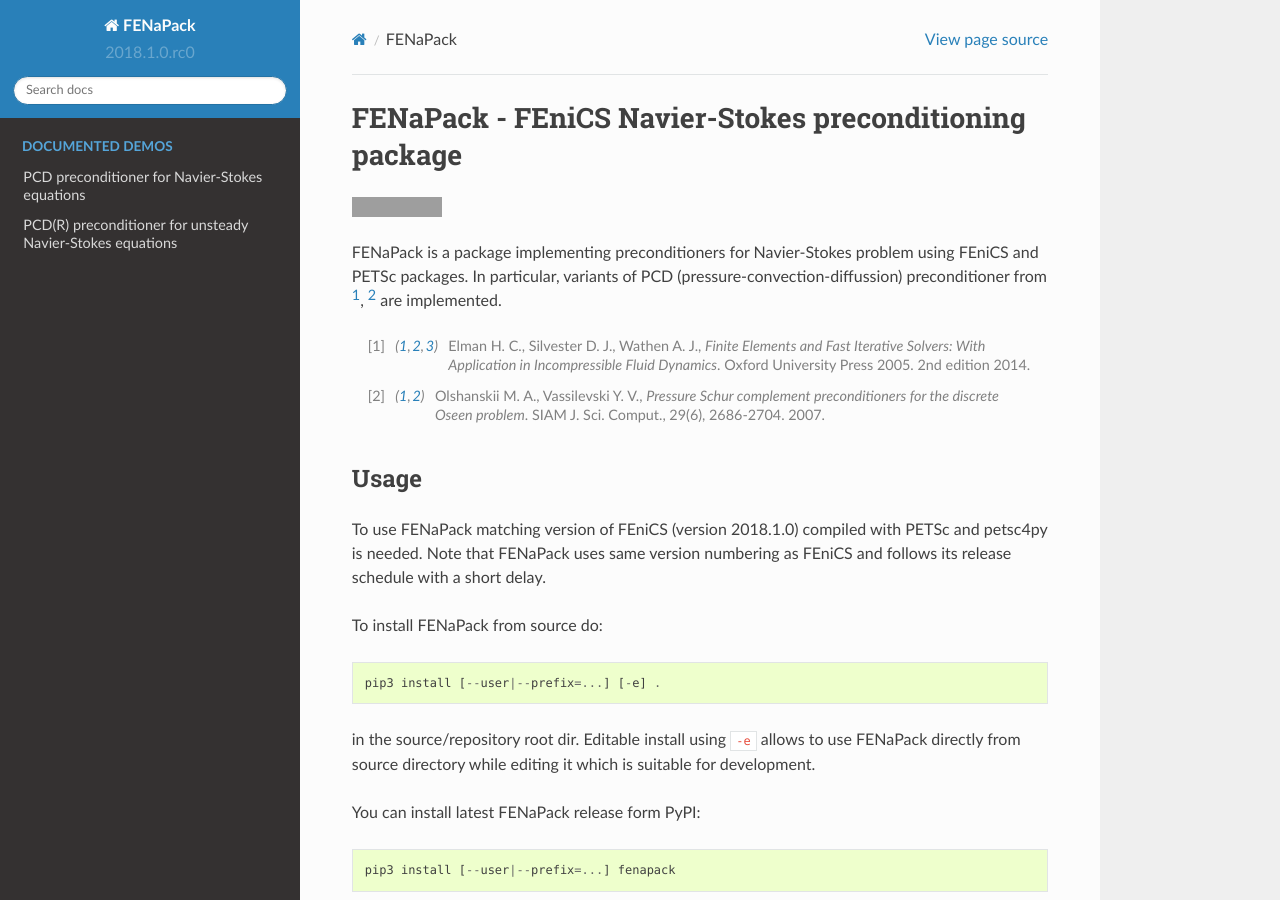
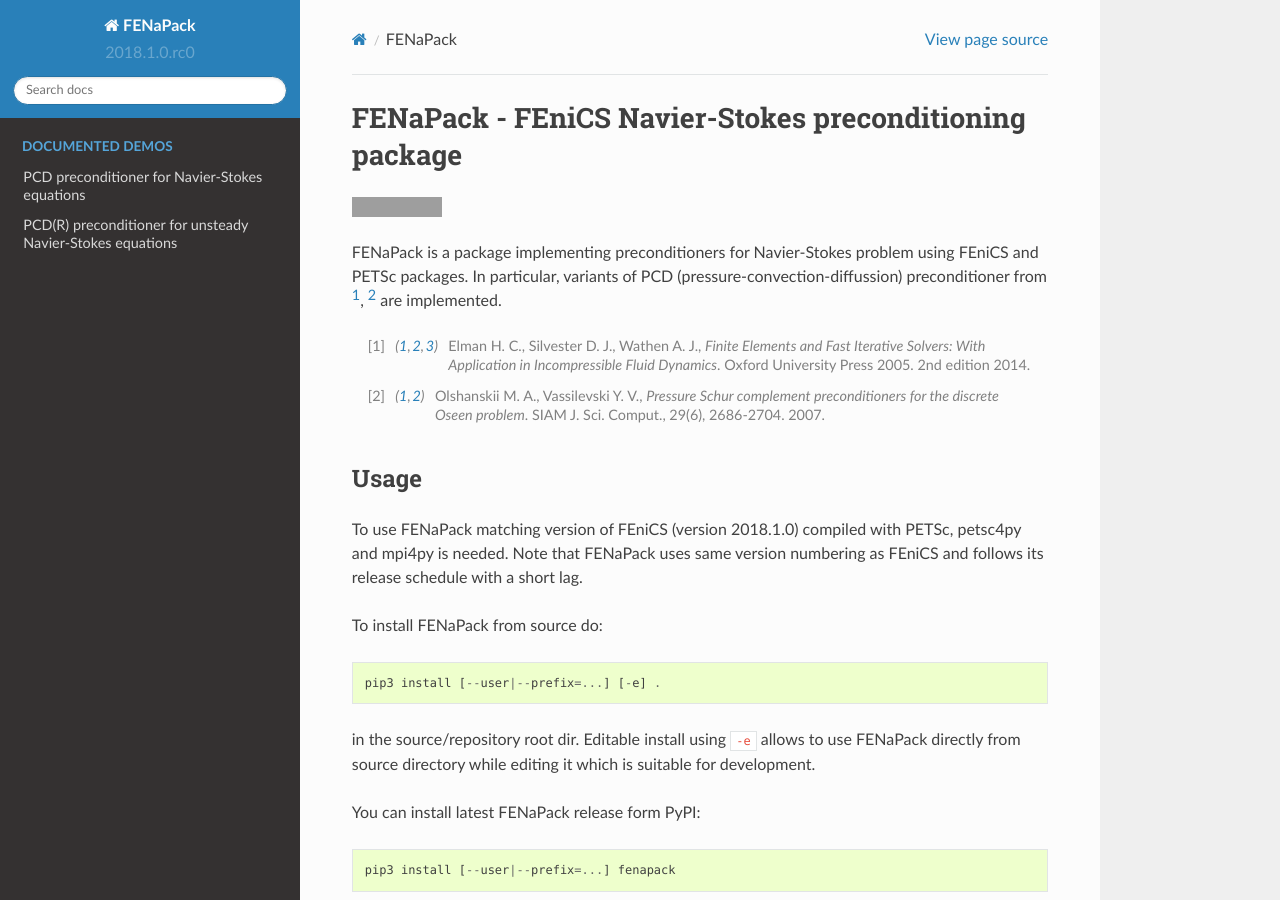
Before and after one commit to blechta/fenapack, a Sphinx documentation site: the page built from doc/source/index.rst, in a window 1280 px wide and 900 px high. Built offline with Sphinx 7.4.7 and the Read the Docs theme 2.0.0, drawn with Linux system fonts in a browser that asks for light colours; pages that are not in the unit, such as notebooks, are missing from menus; grey boxes are pictures that could not be loaded.

```diff
--- a/README.rst
+++ b/README.rst
@@ -24,9 +24,9 @@ Usage
 =====
 
 To use FENaPack matching version of FEniCS (version 2018.1.0)
-compiled with PETSc and petsc4py is needed. Note that FENaPack
-uses same version numbering as FEniCS and follows its release
-schedule with a short delay.
+compiled with PETSc, petsc4py and mpi4py is needed. Note that
+FENaPack uses same version numbering as FEniCS and follows
+its release schedule with a short lag.
 
 To install FENaPack from source do::
 
--- a/doc/source/conf.py
+++ b/doc/source/conf.py
@@ -35,7 +35,7 @@ if on_rtd:
             return MagicMock()
 
     # Mock C/C++ packages
-    MOCK_MODULES = ['dolfin', 'petsc4py']
+    MOCK_MODULES = ['dolfin', 'petsc4py', 'mpi4py']
     sys.modules.update((mod_name, Mock()) for mod_name in MOCK_MODULES)
 
     # Mock PETSc version number
```
